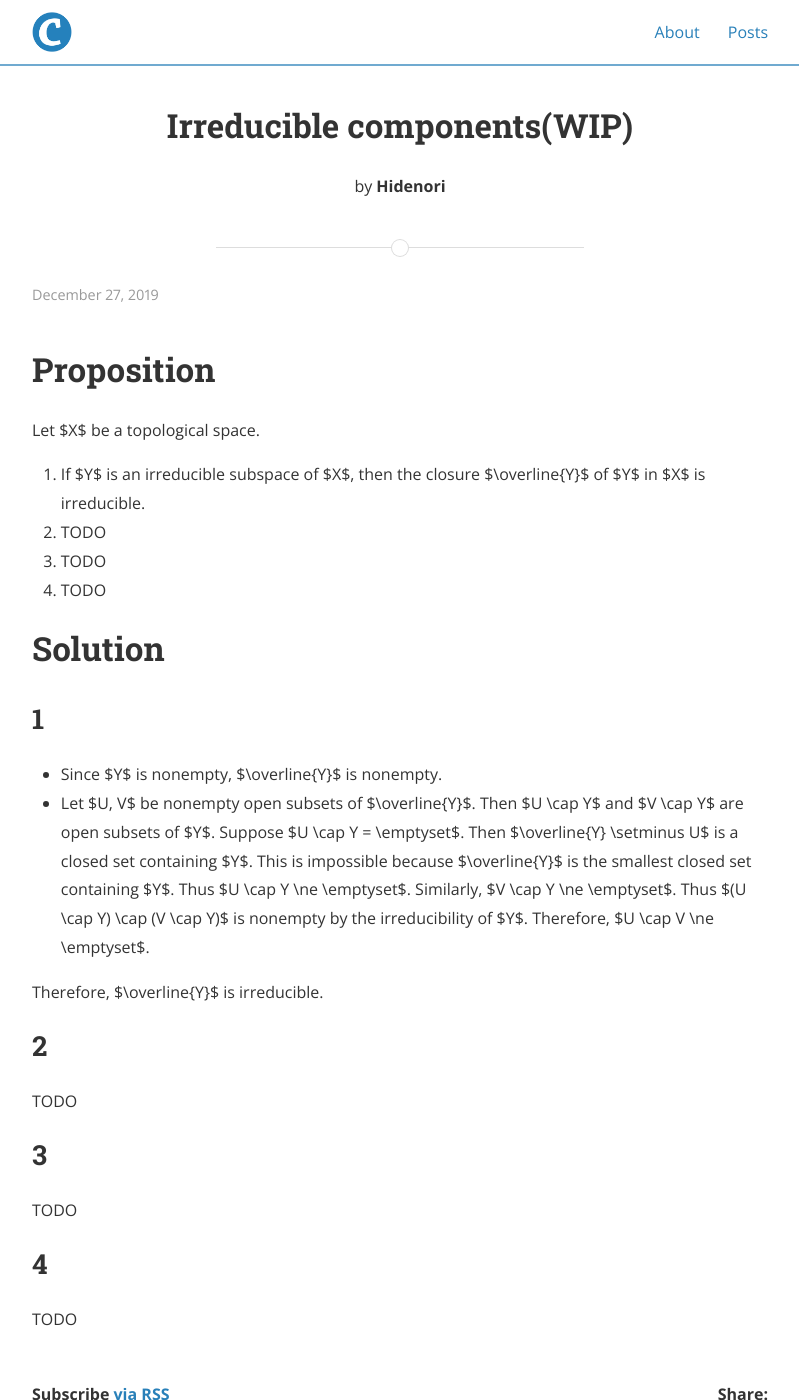
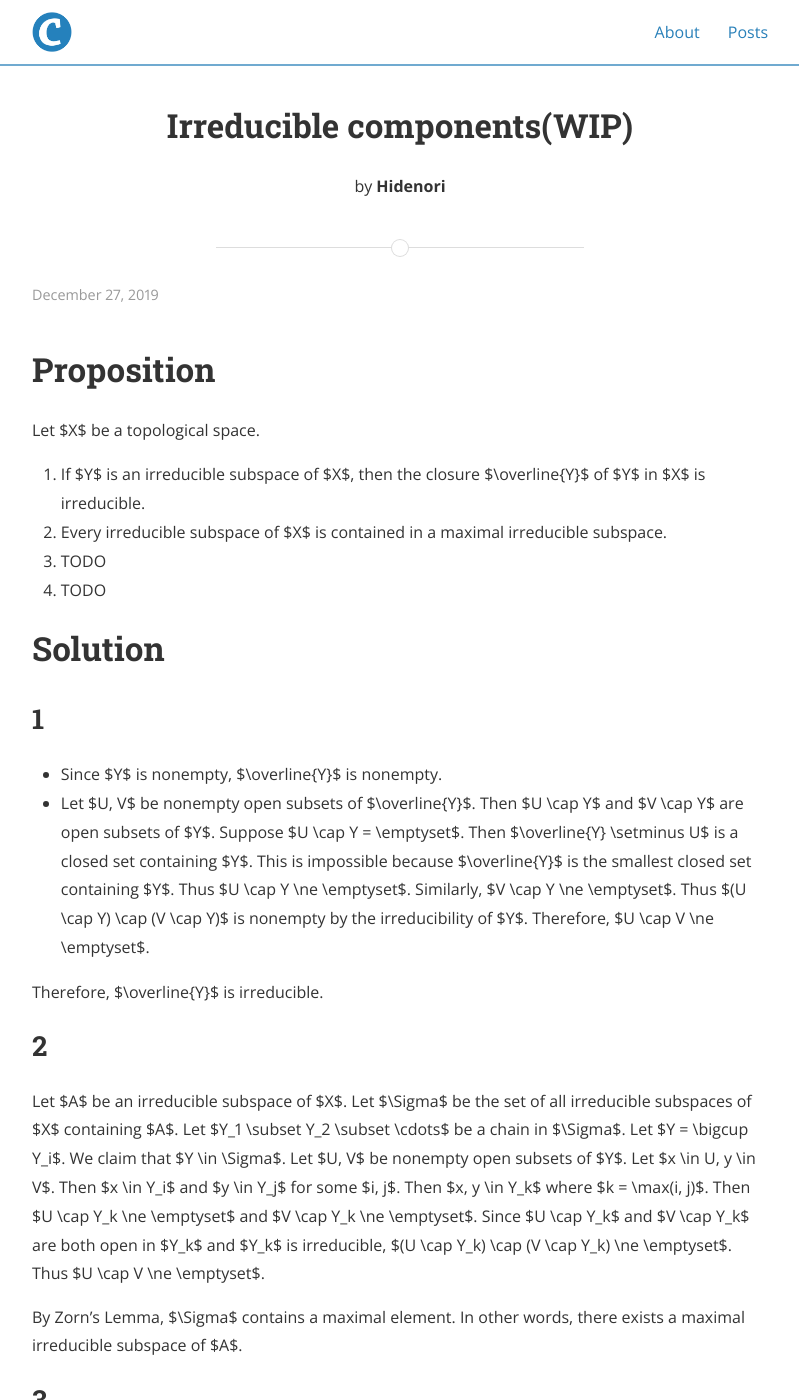
Before and after one commit to hidenori-shinohara/hidenori-shinohara.github.io, a Jekyll site: the page built from _posts/atiyah/chapter1/2019-12-27-topological-space-ex-1-20.md, in a window 1280 px wide and 1400 px high. Shown: the whole window, without its empty margins (240-1039 px from the left). Built offline with Jekyll 4.4.1, drawn with Linux system fonts in a browser that asks for light colours; nearby versions of some CDN libraries.

Commit message:
Finish ex 1-20-2 [atiyah]

```diff
--- a/_posts/atiyah/chapter1/2019-12-27-topological-space-ex-1-20.md
+++ b/_posts/atiyah/chapter1/2019-12-27-topological-space-ex-1-20.md
@@ -8,7 +8,7 @@ author: Hidenori
 # Proposition
 Let $X$ be a topological space.
 1. If $Y$ is an irreducible subspace of $X$, then the closure $\overline{Y}$ of $Y$ in $X$ is irreducible.
-1. TODO
+1. Every irreducible subspace of $X$ is contained in a maximal irreducible subspace.
 1. TODO
 1. TODO
 
@@ -26,8 +26,23 @@ Let $X$ be a topological space.
   Therefore, $U \cap V \ne \emptyset$.
 
 Therefore, $\overline{Y}$ is irreducible.
+
 ## 2
-TODO
+Let $A$ be an irreducible subspace of $X$.
+Let $\Sigma$ be the set of all irreducible subspaces of $X$ containing $A$.
+Let $Y_1 \subset Y_2 \subset \cdots$ be a chain in $\Sigma$.
+Let $Y = \bigcup Y_i$.
+We claim that $Y \in \Sigma$.
+Let $U, V$ be nonempty open subsets of $Y$.
+Let $x \in U, y \in V$.
+Then $x \in Y_i$ and $y \in Y_j$ for some $i, j$.
+Then $x, y \in Y_k$ where $k = \max(i, j)$.
+Then $U \cap Y_k \ne \emptyset$ and $V \cap Y_k \ne \emptyset$.
+Since $U \cap Y_k$ and $V \cap Y_k$ are both open in $Y_k$ and $Y_k$ is irreducible, $(U \cap Y_k) \cap (V \cap Y_k) \ne \emptyset$.
+Thus $U \cap V \ne \emptyset$.
+
+By Zorn's Lemma, $\Sigma$ contains a maximal element.
+In other words, there exists a maximal irreducible subspace of $A$.
 
 ## 3
 TODO
```
